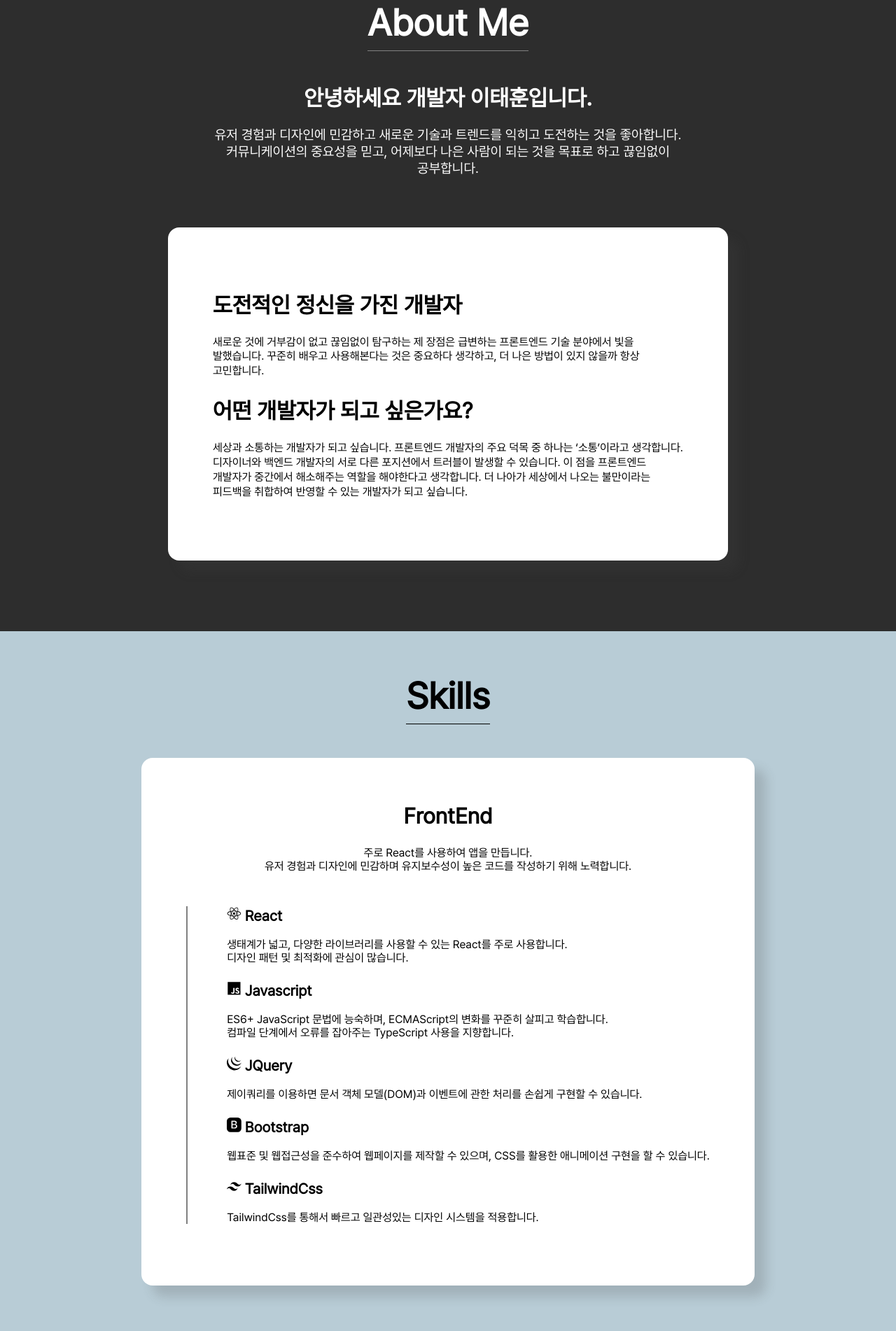
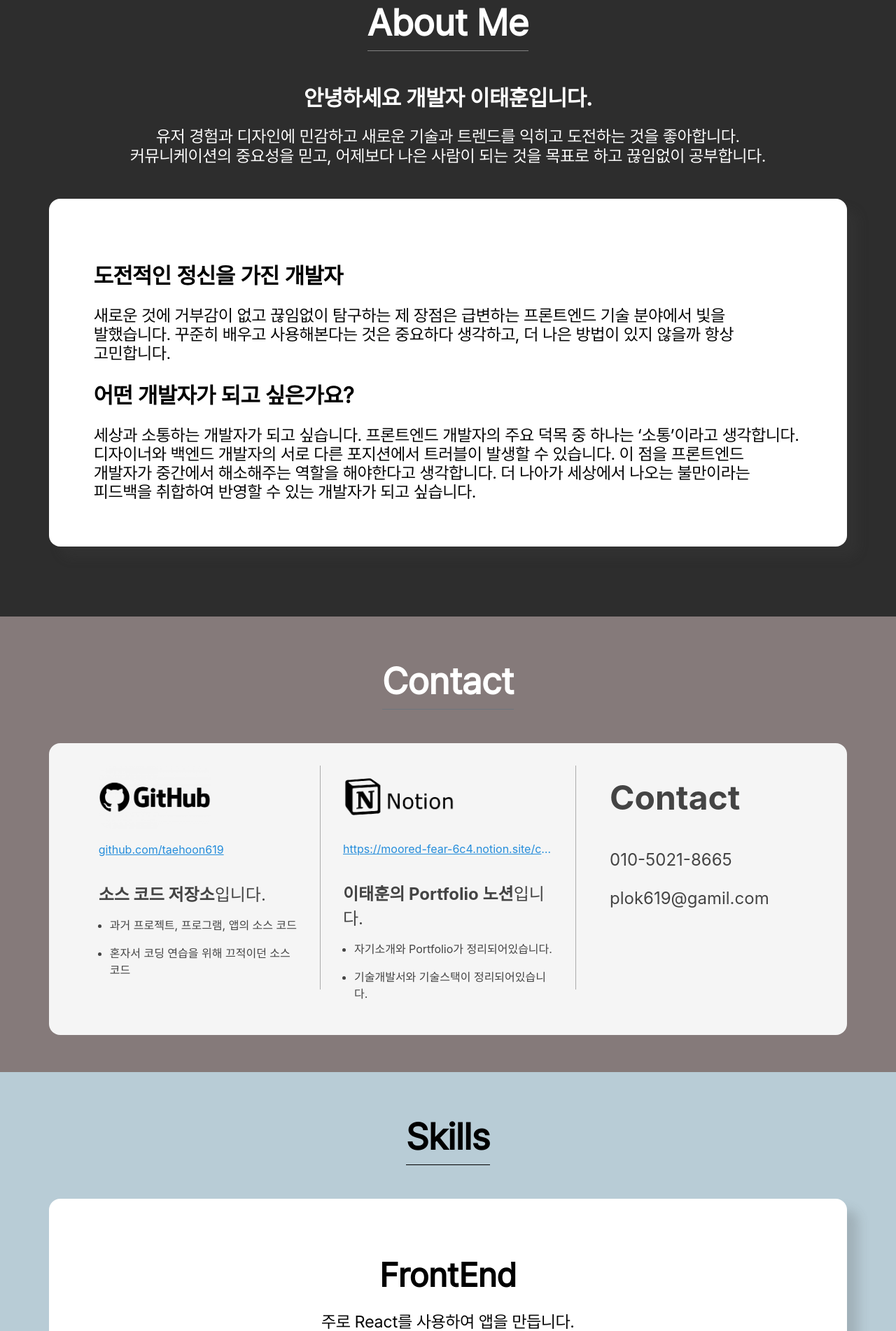
Before and after one commit to taehoon619/my-page, a React (Create React App) app: page / in a window 1280 px wide. Shown: the part 860-2762 px from the top of the page at 70% size. Built offline with nearby package versions, Linux system fonts and the light colour scheme.

Commit message:
fontsize

```diff
--- a/src/App.js
+++ b/src/App.js
@@ -1,18 +1,18 @@
-import Header from './component/Header/Header';
-import Main from './component/Main/Main';
-import About from './component/About/About';
-import Skills from './component/Skills/Skills';
-import Project from './component/Project/Project';
-import Contact from './component/Contact/Contact';
-import Footer from './component/Footer/Footer';
-import useMoveScroll from './Hooks/useMoveScroll';
+import Header from "./component/Header/Header";
+import Main from "./component/Main/Main";
+import About from "./component/About/About";
+import Skills from "./component/Skills/Skills";
+import Project from "./component/Project/Project";
+import Contact from "./component/Contact/Contact";
+import Footer from "./component/Footer/Footer";
+import useMoveScroll from "./Hooks/useMoveScroll";
 
 function App() {
   const goodsTabs = {
-    0: useMoveScroll('About'),
-    1: useMoveScroll('Skills'),
-    2: useMoveScroll('Project'),
-    3: useMoveScroll('Contact'),
+    0: useMoveScroll("About"),
+    1: useMoveScroll("Contact"),
+    2: useMoveScroll("Skills"),
+    3: useMoveScroll("Project"),
     length: 4,
   };
   return (
@@ -20,10 +20,10 @@ function App() {
       <Header goodsTabs={goodsTabs} />
       <Main />
       <About elementRef={goodsTabs[0].element} />
-      <Skills elementRef={goodsTabs[1].element} />
-      <Project elementRef={goodsTabs[2].element} />
-      <Contact elementRef={goodsTabs[3].element} />
-      <Footer/>
+      <Contact elementRef={goodsTabs[1].element} />
+      <Skills elementRef={goodsTabs[2].element} />
+      <Project elementRef={goodsTabs[3].element} />
+      <Footer />
     </div>
   );
 }
--- a/src/Hooks/useMoveScroll.jsx
+++ b/src/Hooks/useMoveScroll.jsx
@@ -1,6 +1,5 @@
-import { useRef } from 'react';
+import { useRef } from "react";
 
-//hook
 function useMoveScroll(name) {
   const element = useRef(null);
   const onMoveToElement = () => {
@@ -9,7 +8,7 @@ function useMoveScroll(name) {
     window.scrollTo({
       left: 0,
       top: scrollY,
-      behavior: 'smooth',
+      behavior: "smooth",
     });
   };
   return { element, onMoveToElement, name };
--- a/src/component/About/About.jsx
+++ b/src/component/About/About.jsx
@@ -1,14 +1,14 @@
-import React from 'react';
-import Title from '../Title/Title';
-import styles from './About.module.css';
+import React from "react";
+import Title from "../Title/Title";
+import styles from "./About.module.css";
 
 export default function About({ elementRef }) {
   return (
     <article className={styles.container} ref={elementRef}>
       <Title font="About Me" lineColor="gray" color="white" />
-      <div className={styles.textWrap}>
-        <div className={styles.titleWrap}>
-          <div className={styles.intro}>안녕하세요 개발자 이태훈입니다.</div>
+      <div className={styles.Wrap}>
+        <div className={styles.introWrap}>
+          <h2 className={styles.introTitle}>안녕하세요 개발자 이태훈입니다.</h2>
           <p className={styles.introText}>
             유저 경험과 디자인에 민감하고 새로운 기술과 트렌드를 익히고 도전하는
             것을 좋아합니다. <br />
@@ -16,14 +16,14 @@ export default function About({ elementRef }) {
             하고 끊임없이 공부합니다.
           </p>
         </div>
-        <div className={styles.text}>
-          <div className={styles.title}>도전적인 정신을 가진 개발자</div>
+        <div className={styles.textWrap}>
+          <h2 className={styles.textTitle}>도전적인 정신을 가진 개발자</h2>
           <p>
             새로운 것에 거부감이 없고 끊임없이 탐구하는 제 장점은 급변하는
             프론트엔드 기술 분야에서 빛을 발했습니다. 꾸준히 배우고 사용해본다는
             것은 중요하다 생각하고, 더 나은 방법이 있지 않을까 항상 고민합니다.
           </p>
-          <div className={styles.title}>어떤 개발자가 되고 싶은가요?</div>
+          <h2 className={styles.textTitle}>어떤 개발자가 되고 싶은가요?</h2>
           <p>
             세상과 소통하는 개발자가 되고 싶습니다. 프론트엔드 개발자의 주요
             덕목 중 하나는 ‘소통’이라고 생각합니다. 디자이너와 백엔드 개발자의
--- a/src/component/About/About.module.css
+++ b/src/component/About/About.module.css
@@ -1,15 +1,14 @@
 .container {
   font-family: var(--font-pretendard);
-  width: 100%;
   background-color: #2d2d2d;
   display: flex;
   flex-direction: column;
   align-items: center;
   margin: 0 auto;
-  padding: 3.3rem 13rem;
+  padding: 3.3rem;
 }
 
-.textWrap {
+.Wrap {
   max-width: 71.25rem;
   display: flex;
   flex-direction: column;
@@ -18,44 +17,33 @@
   word-break: keep-all;
 }
 
-.titleWrap {
+.introWrap {
   color: #fff;
   padding: 0 6rem;
-  margin: 0 0 3rem;
+  margin: 0 auto 3rem;
   text-align: center;
 }
 
-.intro {
-  font-size: 2rem;
+.introTitle {
   margin-bottom: 1.4rem;
   font-weight: 900;
 }
 
 .introText {
-  font-size: 1.2rem;
-  font-weight: 500;
-  line-height: 1.5rem;
+  font-weight: 400;
 }
 
-.text {
+.textWrap {
   background-color: #fff;
   padding: 4rem;
-  margin: 0 2rem 3rem;
+  margin: 0 0 3rem;
   border-radius: 1rem;
   box-shadow: 1rem 1rem 1rem 0 rgb(68 68 68 / 20%);
   -webkit-box-shadow: 1rem 1rem 1rem 0 rgb(68 68 68 / 20%);
 }
 
-.title {
-  font-size: 2rem;
-  font-weight: 600;
+.textTitle {
   margin: 1.7rem 0 1.5rem 0;
-}
-
-.text > p {
-  font-size: 1rem;
-  font-weight: 400;
-  line-height: 1.3rem;
 }
 
 @media (max-width: 996px) {
@@ -63,30 +51,18 @@
     padding: 3.3rem 3rem;
   }
 
-
-  .intro {
-    font-size: 1.7rem;
+  .introTitle {
     margin-bottom: 1.3rem;
     font-weight: 800;
   }
 
-  .introText {
-    font-size: 1rem;
+  .textWrap {
+    padding: 3rem;
   }
 
-  .text {
-    font-size: 7rem;
-  }
-
-  .title {
-    font-size: 1.2rem;
+  .textTitle {
     font-weight: 600;
     margin: 1.7rem 0 1.5rem 0;
-  }
-
-  .text > p {
-    font-size: 0.9rem;
-    font-weight: 200;
   }
 }
 
@@ -95,12 +71,12 @@
     padding: 3.3rem 1rem;
   }
 
-  .titleWrap {
+  .introWrap {
     padding: 0 3rem;
     margin: 0 0 1rem;
   }
 
-  .intro {
+  .introTitle {
     font-size: 1.3rem;
   }
 
@@ -110,21 +86,14 @@
     line-height: 1.1rem;
   }
 
-  .text {
+  .textWrap {
     padding: 2rem;
     margin: 0 auto 2rem;
   }
 
-  .title {
+  .textTitle {
     font-size: 1.2rem;
     font-weight: 600;
     margin: 1.5rem 0;
   }
-
-
-  .text > p {
-    font-size: 0.8rem;
-    font-weight: 200;
-    line-height: 1.1rem;
-  }
 }
--- a/src/component/Contact/Contact.jsx
+++ b/src/component/Contact/Contact.jsx
@@ -5,8 +5,8 @@ import styles from './Contact.module.css';
 export default function Contact({ elementRef }) {
   return (
     <article ref={elementRef} className={styles.container}>
+        <Title font="Contact" lineColor="#6c757d" color="#fff" />
       <div className={styles.wrap}>
-        <Title font="Contact" lineColor="#6c757d" color="#fff" />
         <div className={styles.listWrap}>
           <div className={styles.itemWrap}>
             <div className={styles.wrapper}>
--- a/src/component/Contact/Contact.module.css
+++ b/src/component/Contact/Contact.module.css
@@ -1,11 +1,11 @@
 .container {
-  background-color: rgb(45, 45, 45);
+  background-color: rgb(133, 122, 122);
+  padding: 3.3rem;
 }
 
 .wrap {
-  width: 100%;
+  /* width: 100%; */
   max-width: 71.25rem;
-  padding: 4rem 1rem;
   margin: 0 auto;
 }
 
@@ -57,7 +57,6 @@
 
 .nameImg {
   width: 10rem;
-  /* height: 3rem; */
   object-fit: cover;
 }
 
--- a/src/component/Header/Header.module.css
+++ b/src/component/Header/Header.module.css
@@ -34,9 +34,14 @@
   color: #ed1c24;
 }
 
+.wrapButton {
+  display: flex;
+}
+
 .button {
   font-size: 1rem;
   font-weight: bold;
+  margin: 0 2rem;
   background-color: transparent;
   text-transform: capitalize;
   border: none;
--- a/src/component/Skills/Skills.jsx
+++ b/src/component/Skills/Skills.jsx
@@ -1,9 +1,9 @@
-import React from 'react';
-import styles from './Skills.module.css';
-import { BsBootstrapFill, BsGithub, BsSlack } from 'react-icons/bs';
-import { SiTailwindcss, SiNotion, SiJquery, SiNetlify } from 'react-icons/si';
-import { IoLogoReact, IoLogoJavascript } from 'react-icons/io5';
-import Title from '../Title/Title';
+import React from "react";
+import styles from "./Skills.module.css";
+import { BsBootstrapFill, BsGithub, BsSlack } from "react-icons/bs";
+import { SiTailwindcss, SiNotion, SiJquery, SiNetlify } from "react-icons/si";
+import { IoLogoReact, IoLogoJavascript } from "react-icons/io5";
+import Title from "../Title/Title";
 
 export default function Skills({ elementRef }) {
   return (
@@ -24,7 +24,7 @@ export default function Skills({ elementRef }) {
               <IoLogoReact />
               <span>React</span>
             </h2>
-            <p>
+            <p className={styles.text}>
               생태계가 넓고, 다양한 라이브러리를 사용할 수 있는 React를 주로
               사용합니다. <br /> 디자인 패턴 및 최적화에 관심이 많습니다.
             </p>
@@ -32,7 +32,7 @@ export default function Skills({ elementRef }) {
               <IoLogoJavascript />
               <span>Javascript</span>
             </h2>
-            <p>
+            <p className={styles.text}>
               ES6+ JavaScript 문법에 능숙하며, ECMAScript의 변화를 꾸준히 살피고
               학습합니다.
               <br />
@@ -42,14 +42,15 @@ export default function Skills({ elementRef }) {
               <SiJquery />
               <span>JQuery</span>
             </h2>
-            <p>
-            제이쿼리를 이용하면 문서 객체 모델(DOM)과 이벤트에 관한 처리를 손쉽게 구현할 수 있습니다.
+            <p className={styles.text}>
+              제이쿼리를 이용하면 문서 객체 모델(DOM)과 이벤트에 관한 처리를
+              손쉽게 구현할 수 있습니다.
             </p>
             <h2 className={styles.itemTitle}>
               <BsBootstrapFill />
               <span>Bootstrap</span>
             </h2>
-            <p>
+            <p className={styles.text}>
               웹표준 및 웹접근성을 준수하여 웹페이지를 제작할 수 있으며, CSS를
               활용한 애니메이션 구현을 할 수 있습니다.
             </p>
@@ -57,8 +58,8 @@ export default function Skills({ elementRef }) {
               <SiTailwindcss />
               <span>TailwindCss</span>
             </h2>
-            <p>
-            TailwindCss를 통해서 빠르고 일관성있는 디자인 시스템을 적용합니다.
+            <p className={styles.text}>
+              TailwindCss를 통해서 빠르고 일관성있는 디자인 시스템을 적용합니다.
             </p>
           </div>
         </div>
@@ -74,7 +75,7 @@ export default function Skills({ elementRef }) {
               <BsGithub />
               <span>Git</span>
             </h2>
-            <p>
+            <p className={styles.text}>
               GIT을 활용한 워크 플로우에 익숙합니다. <br />
               Commit convention을 통한 협업 경험이 있고, Merge Conflict 처리에
               익숙합니다.
@@ -83,21 +84,22 @@ export default function Skills({ elementRef }) {
               <SiNetlify />
               <span>Netlify</span>
             </h2>
-            <p>
+            <p className={styles.text}>
               Netlify를 통해서 빌드, 배포, 호스팅 할 수 있습니다.
             </p>
             <h2 className={styles.itemTitle}>
               <SiNotion />
               <span>Notion</span>
             </h2>
-            <p>
-              Notion을 통해서 문서 작성, 작업 관리, 개인및 공동작업을 위한 페이지를 사용 할 수 있습니다.
+            <p className={styles.text}>
+              Notion을 통해서 문서 작성, 작업 관리, 개인및 공동작업을 위한
+              페이지를 사용 할 수 있습니다.
             </p>
             <h2 className={styles.itemTitle}>
               <BsSlack />
               <span>Slack</span>
             </h2>
-            <p>
+            <p className={styles.text}>
               GIT을 활용한 워크 플로우에 익숙합니다. <br />
               Commit convention을 통한 협업 경험이 있고, Merge Conflict 처리에
               익숙합니다.
--- a/src/component/Skills/Skills.module.css
+++ b/src/component/Skills/Skills.module.css
@@ -1,35 +1,32 @@
 .container {
   font-family: var(--font-pretendard);
-  max-width: 100%;
   background-color: rgb(184, 204, 214);
   display: flex;
   flex-direction: column;
   align-items: center;
   margin: 0 auto;
-  /* padding-bottom: 2rem; */
   padding: 3.3rem;
 }
 
 .contentWrap {
-  font-size: 1.5rem;
+  max-width: 71.25rem;
 }
 
 .wrapper {
   background-color: #fff;
   border-radius: 1rem;
-  padding: 4rem;
+  padding: 5rem;
   margin: 0 0 5rem;
   box-shadow: 1rem 1rem 1rem 0 rgb(68 68 68 / 20%);
   -webkit-box-shadow: 1rem 1rem 1rem 0 rgb(68 68 68 / 20%);
 }
 
 .section {
-  font-size: 1.3rem;
   text-align: center;
   display: flex;
   flex-direction: column;
   align-items: center;
-  margin-bottom: 1.5rem;
+  margin-bottom: 2.5rem;
 }
 
 .intro {
@@ -40,21 +37,17 @@
   padding-left: 3.5rem;
   flex-wrap: wrap;
   border-left: 2px solid gray;
-  /* border-left-width: 60px; */
 }
 
 .itemTitle {
-  font-size: 1.3rem;
   margin-bottom: 1.2rem;
 }
 
-
 .itemTitle > span {
-  margin-left: 0.3rem;
+  margin-left: 0.5rem;
 }
 
-p {
-  font-size: 1rem;
+.text {
   margin-bottom: 1.5rem;
 }
 
@@ -68,14 +61,7 @@ p {
   }
 
   .intro {
-    font-size: 2.2rem;
-    font-weight: 600;
     margin-bottom: 1rem;
-  }
-
-  .intro_text {
-    font-size: 1rem;
-    font-weight: 400;
   }
 
   .itemWrap {
@@ -86,18 +72,11 @@ p {
   }
 
   .itemTitle {
-    font-size: 1.4rem;
     margin-bottom: 0.8rem;
   }
 
   h2 span {
-    font-size: 1.5rem;
-    margin-left: 0.2rem;
-  }
-
-  p {
-    font-size: 1rem;
-    font-weight: 300;
+    margin-left: 0.5rem;
   }
 }
 
@@ -114,14 +93,9 @@ p {
     padding-top: 1rem;
   }
 
-  .intro {
-    font-size: 2rem;
-    font-weight: 800;
-  }
-
   .intro_text {
     font-size: 1rem;
-    font-weight: 400;
+    font-weight: 500;
   }
 
   .itemWrap {
@@ -131,18 +105,12 @@ p {
   }
 
   .itemTitle {
-    font-size: 1.3rem;
     margin-bottom: 0.8rem;
   }
 
-  h2 span {
+  .itemTitle span {
     font-size: 1.3rem;
-    margin-left: 0.2rem;
-  }
-
-  p {
-    font-size: 0.8rem;
-    font-weight: 4300;
+    margin-left: 0.5rem;
   }
 }
 
@@ -161,12 +129,10 @@ p {
   }
 
   .intro {
-    font-size: 1.8rem;
     margin-bottom: 0.8rem;
   }
 
   .intro_text {
-    font-size: 0.9rem;
     font-weight: 300;
     line-height: 1.1rem;
   }
@@ -177,19 +143,7 @@ p {
     border-left: 1px solid gray;
   }
 
-  .itemTitle {
-    font-size: 1rem;
-    margin-bottom: 0.8rem;
-  }
-
   .itemTitle span {
     font-size: 1.2rem;
-    margin-left: 0.2rem;
-  }
-
-  .itemWrap p {
-    font-size: 0.8rem;
-    font-weight: 200;
-    line-height: 1.1rem;
   }
 }
--- a/src/index.css
+++ b/src/index.css
@@ -6,18 +6,18 @@
   --color-accent: #f16e03;
   --color-white: white;
   --color-scrollbar: #aaa7a7;
-  --font-pretendard: 'pretendard';
+  --font-pretendard: "pretendard";
 }
 
 @font-face {
-  font-family: 'pretendard';
+  font-family: "pretendard";
   src: url(./font/Pretendard-Regular.otf);
 }
 
 body {
   margin: 0;
-  font-family: -apple-system, BlinkMacSystemFont, 'Segoe UI', 'Roboto', 'Oxygen',
-    'Ubuntu', 'Cantarell', 'Fira Sans', 'Droid Sans', 'Helvetica Neue',
+  font-family: -apple-system, BlinkMacSystemFont, "Segoe UI", "Roboto", "Oxygen",
+    "Ubuntu", "Cantarell", "Fira Sans", "Droid Sans", "Helvetica Neue",
     sans-serif;
   -webkit-font-smoothing: antialiased;
   -moz-osx-font-smoothing: grayscale;
@@ -30,7 +30,7 @@ body {
 }
 
 body::-webkit-scrollbar {
-  width: 4px;  /* 스크롤바의 너비 */
+  width: 4px; /* 스크롤바의 너비 */
 }
 
 body::-webkit-scrollbar-thumb {
@@ -40,11 +40,11 @@ body::-webkit-scrollbar-thumb {
 }
 
 body::-webkit-scrollbar-track {
-  background: rgba(33, 122, 244, .1);  /*스크롤바 뒷 배경 색상*/
+  background: rgba(33, 122, 244, 0.1); /*스크롤바 뒷 배경 색상*/
 }
 
 code {
-  font-family: source-code-pro, Menlo, Monaco, Consolas, 'Courier New',
+  font-family: source-code-pro, Menlo, Monaco, Consolas, "Courier New",
     monospace;
 }
 
@@ -54,3 +54,76 @@ code {
   padding: 0;
   margin: 0;
 }
+
+h1 {
+  font-size: 3rem;
+}
+
+h2 {
+  font-size: 2rem;
+  font-weight: 800;
+}
+
+h3 {
+  font-size: 1.8rem;
+}
+
+h5 {
+  font-size: 1.3rem;
+  line-height: 1.6rem;
+}
+
+p {
+  font-size: 1.5rem;
+  line-height: 1.7rem;
+}
+
+@media (max-width: 996px) {
+  h1 {
+    font-size: 2rem;
+  }
+
+  h2 {
+    font-size: 1.5rem;
+    font-weight: 700;
+  }
+
+  h3 {
+    font-size: 1.3rem;
+  }
+
+  h5 {
+    font-size: 1rem;
+    line-height: 1.5rem;
+  }
+
+  p {
+    font-size: 1rem;
+    line-height: 1.7rem;
+  }
+}
+
+@media (max-width: 576px) {
+  h1 {
+    font-size: 1.8rem;
+  }
+
+  h2 {
+    font-size: 1.3rem;
+    font-weight: 500;
+  }
+
+  h3 {
+    font-size: 1.6rem;
+  }
+
+  h5 {
+    font-size: 1.3rem;
+    line-height: 1.5rem;
+  }
+
+  p {
+    font-size: 0.8rem;
+    line-height: 1.2rem;
+  }
+}
```
Also changed, not shown: src/component/Header/Header.jsx (+15 -13 lines), src/component/Project/Project.module.css (+12 -27 lines).
